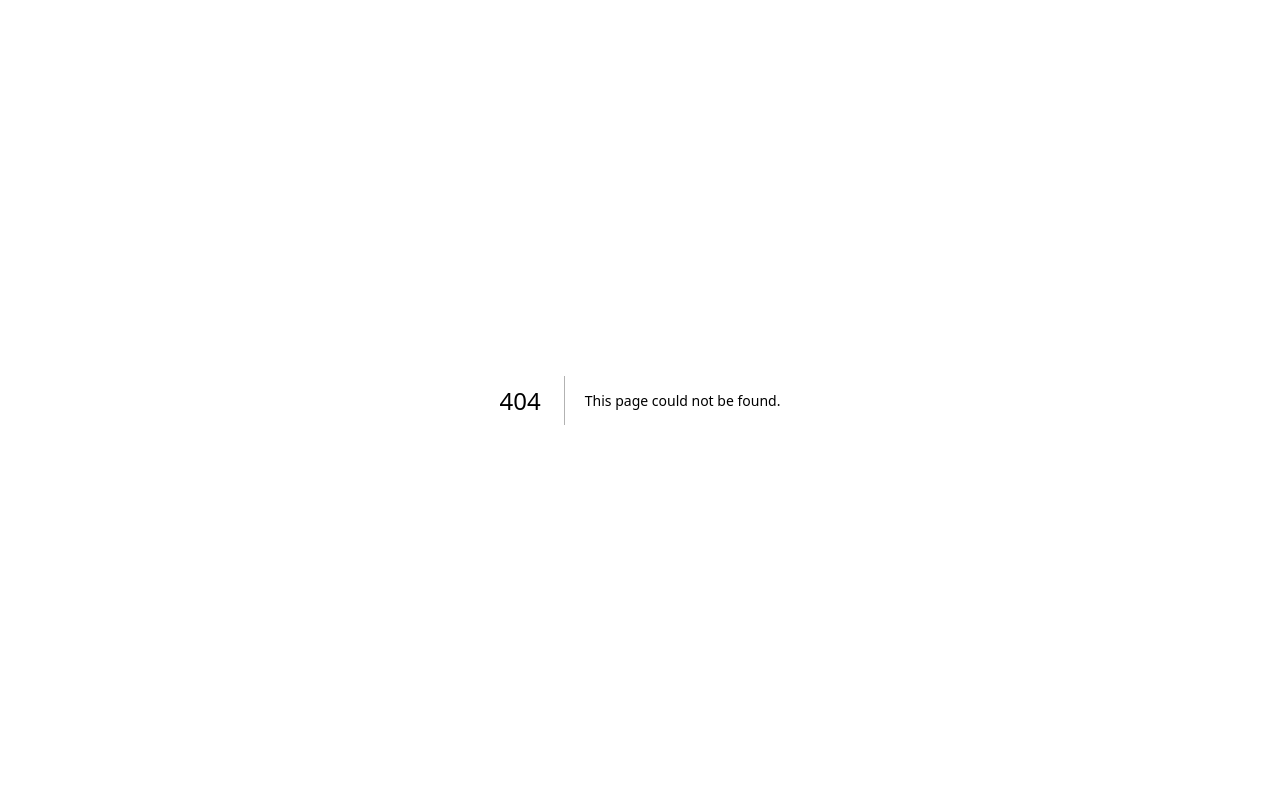
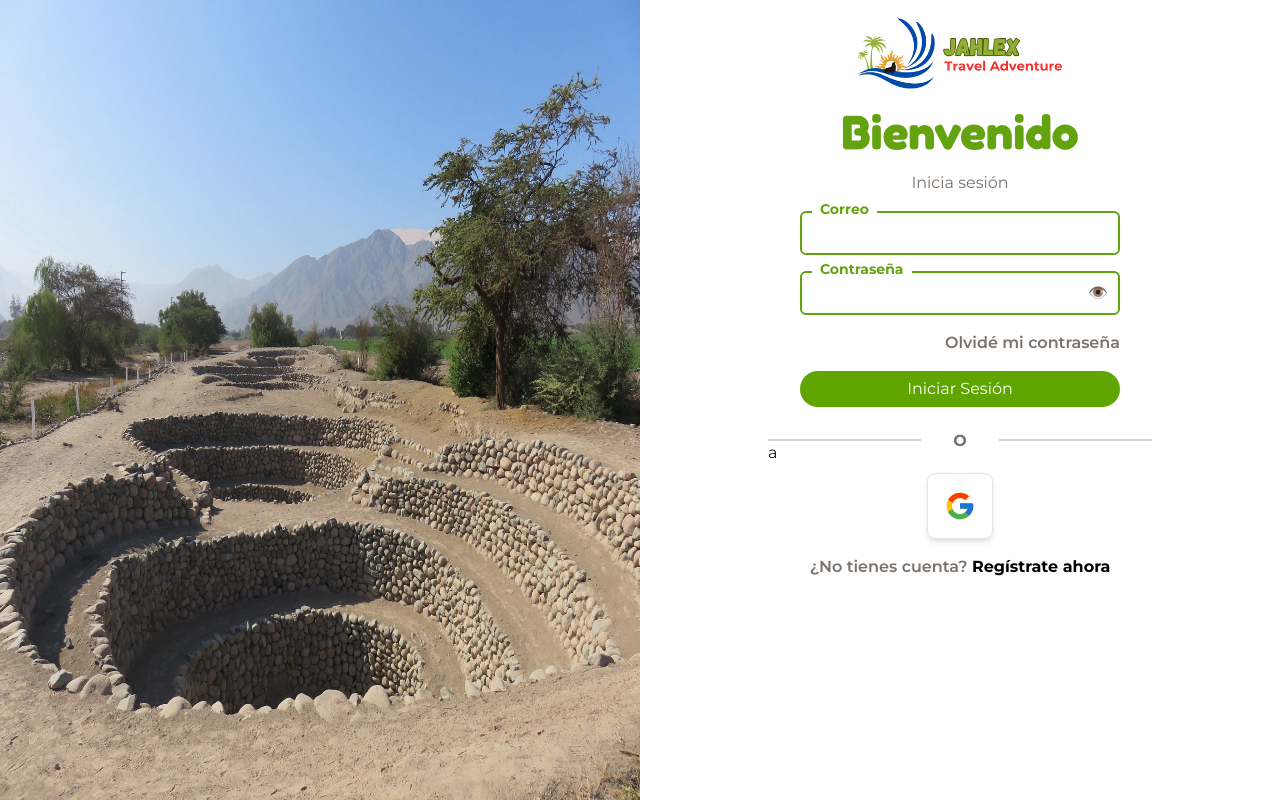
Before and after one commit to MagalyCanelo/JahlexTravelV2, a Next.js app: page /login in a window 1280 px wide. Before the commit this address had no page. Built offline with nearby package versions, Linux system fonts and the light colour scheme.

Commit message:
feat: LoginView

```diff
--- a/app/Components/ActionButton.tsx
+++ b/app/Components/ActionButton.tsx
@@ -2,12 +2,14 @@
 
 function ActionButton(props: {
   onClick?: () => void;
+  type?: "button" | "submit" | "reset";
   tipo: "primary" | "secondary";
   title: string;
 }) {
   return (
     <button
       onClick={props.onClick}
+      type={props.type ? props.type : "button"}
       className={
         props.tipo === "primary"
           ? "bg-lime-600 text-white px-4 py-[6px] rounded-full bg-oliva-o-hover transition"
--- a/app/Components/Header.tsx
+++ b/app/Components/Header.tsx
@@ -2,7 +2,7 @@
 
 import logo from "@/public/logo.png";
 import Link from "next/link";
-import { usePathname } from "next/navigation";
+import { usePathname, useRouter } from "next/navigation";
 import { useEffect, useState } from "react";
 import { IoMenu } from "react-icons/io5";
 import ActionButton from "./ActionButton";
@@ -16,12 +16,13 @@ const Header = (props: { className?: string; onClick?: () => void }) => {
   const toggleMenu = () => setMenuOpen(!menuOpen);
 
   const pathname = usePathname();
+  const router = useRouter();
 
   return (
     <header
       className={`w-full ${
         pathname !== "/"
-          ? "!bg-stone-50 relative top-0 shadow text-black"
+          ? "!bg-stone-50 relative top-0  text-black"
           : "absolute top-0 text-white"
       } z-50 ${props.className} transition-all duration-100 ease-in-out `}
     >
@@ -108,12 +109,16 @@ const Header = (props: { className?: string; onClick?: () => void }) => {
           <SidebarMenu isOpen={menuOpen} onClose={() => setMenuOpen(false)} />{" "}
           <div className="flex flex-row gap-4">
             <ActionButton
-              onClick={() => {}}
+              onClick={() => {
+                router.push("/login");
+              }}
               tipo="secondary"
               title="Iniciar Sesión"
             />
             <ActionButton
-              onClick={() => {}}
+              onClick={() => {
+                router.push("/register");
+              }}
               tipo="primary"
               title="Regístrate"
             />
--- /dev/null
+++ b/app/Components/InputComponent.tsx
@@ -0,0 +1,58 @@
+"use client";
+import React, { InputHTMLAttributes, useEffect, useState } from "react";
+
+interface EmailInputProps extends InputHTMLAttributes<HTMLInputElement> {
+  label?: string;
+  error?: string;
+  containerClassName?: string;
+}
+
+const EmailInput: React.FC<EmailInputProps> = ({
+  label = "Correo",
+  error,
+  containerClassName = "",
+  ...props
+}) => {
+  const [isFocused, setIsFocused] = useState(false);
+  const isValidEmail = (email: string) => {
+    const emailRegex = /^[^\s@]+@[^\s@]+\.[^\s@]+$/;
+    return emailRegex.test(email);
+  };
+
+
+  return (
+    <div className={`flex flex-col relative text-black ${containerClassName}`}>
+      <label
+        htmlFor="email"
+        className={`absolute text-sm transition-all duration-200 ${
+          isFocused || props.value?.toString() !== ""
+            ? "oliva-c font-bold -top-3 bg-white px-2 left-3 "
+            : "text-gray-700 top-3 left-3"
+        }`}
+      >
+        {label}
+      </label>
+
+      <input
+        id="email"
+        name="email"
+        type="email"
+        className={`px-4 py-2 border-2 rounded-md focus:outline-none  ${
+          error ? "border-red-500 " : "border-oliva-c"
+        } transition-all duration-200`}
+        onFocus={() => setIsFocused(true)}
+        onBlur={() => {
+          setIsFocused(false);
+          isValidEmail(props.value?.toString() || "")
+            ? ""
+            : "Invalid email format";
+        }}
+        {...props}
+      />
+
+      {error && <p className="mt-1 text-sm text-red-600">{error}</p>}
+    </div>
+  );
+};
+
+export default EmailInput;
--- /dev/null
+++ b/app/Components/PasswordInput.tsx
@@ -0,0 +1,58 @@
+"use client";
+import React, { InputHTMLAttributes, useState } from "react";
+
+interface PasswordInputProps extends InputHTMLAttributes<HTMLInputElement> {
+  label?: string;
+  error?: string;
+  containerClassName?: string;
+}
+
+const PasswordInput: React.FC<PasswordInputProps> = ({
+  label = "Contraseña",
+  error,
+  containerClassName = "",
+  ...props
+}) => {
+  const [isFocused, setIsFocused] = useState(false);
+  const [showPassword, setShowPassword] = useState(false);
+
+  return (
+    <div className={`flex flex-col relative text-black ${containerClassName}`}>
+      <label
+        htmlFor="password"
+        className={`absolute text-sm transition-all duration-200 ${
+          isFocused || props.value?.toString() !== ""
+            ? "oliva-c font-bold -top-3 !bg-white z-10 px-2 left-3 "
+            : "text-gray-700 top-3 left-3"
+        }`}
+      >
+        {label}
+      </label>
+
+      <div className="relative">
+        <input
+          id="password"
+          name="password"
+          type={showPassword ? "text" : "password"}
+          className={`w-full px-4 py-2 border-2 rounded-md focus:outline-none ${
+            error ? "border-red-500" : "border-oliva-c"
+          } transition-all duration-200`}
+          onFocus={() => setIsFocused(true)}
+          onBlur={() => setIsFocused(false)}
+          {...props}
+        />
+        <button
+          type="button"
+          onClick={() => setShowPassword(!showPassword)}
+          className="absolute right-3 top-1/2 transform -translate-y-1/2"
+        >
+          {showPassword ? "🙈" : "👁️"}
+        </button>
+      </div>
+
+      {error && <p className="mt-1 text-sm text-red-600">{error}</p>}
+    </div>
+  );
+};
+
+export default PasswordInput;
--- a/app/config/config.ts
+++ b/app/config/config.ts
@@ -6,12 +6,12 @@ import { getFirestore } from "firebase/firestore";
 
 // Your web app's Firebase configuration
 const firebaseConfig = {
-  apiKey: "AIzaSyCPZzrQtB8rzrpcMM5KdDMQ006lqwaOx0g",
-  authDomain: "jahlextravel-8eeae.firebaseapp.com",
-  projectId: "jahlextravel-8eeae",
-  storageBucket: "jahlextravel-8eeae.firebasestorage.app",
-  messagingSenderId: "397366431481",
-  appId: "1:397366431481:web:d6a9f3bfe1f17584c8dc28"
+  apiKey: "AIzaSyAu_lENbJ2NLwdtp8kGg-WbnVJ78PuGMAQ",
+  authDomain: "jahlextravelweb.firebaseapp.com",
+  projectId: "jahlextravelweb",
+  storageBucket: "jahlextravelweb.firebasestorage.app",
+  messagingSenderId: "617119002948",
+  appId: "1:617119002948:web:cf9af3eb8187ba9c016711"
 };
 
 // Initialize Firebase
--- a/app/globals.css
+++ b/app/globals.css
@@ -61,6 +61,9 @@ color: var(--oliva-o);
 .border-oliva-o {
   border-color: var(--oliva-o);
 }
+.border-oliva-c {
+  border-color: var(--oliva-c);
+}
 
 .oliva-c-hover:hover {
   color: var(--oliva-c);
--- /dev/null
+++ b/app/login/page.tsx
@@ -0,0 +1,70 @@
+"use client";
+import Image from "next/image";
+import React from "react";
+import logo from "@/public/logo.png";
+import EmailInput from "../Components/InputComponent";
+import PasswordInput from "../Components/PasswordInput";
+import Link from "next/link";
+import ActionButton from "../Components/ActionButton";
+import { FcGoogle } from "react-icons/fc";
+import images from "@/public/acueductos2.jpg";
+
+function page() {
+  return (
+    <div className="grid grid-cols-1 lg:grid-cols-2 h-dvh">
+      <Image src={images} alt="Imagen tour" className="bg-pink-400 col-span-1 h-full"/>
+      <section className="bg-white col-span-1 h-full">
+        <Image src={logo} alt="Logo Jahlex" className="w-52 mx-auto my-4" />
+        <div className="flex flex-col items-center justify-center gap-4 mb-4">
+          <h1 className="text-5xl font-bold font-fredoka oliva-c text-white">
+            Bienvenido
+          </h1>
+          <p className="text-stone-500">Inicia sesión</p>
+        </div>
+        <form
+          action=""
+          onSubmit={(e) => {
+            e.preventDefault();
+            const formData = new FormData(e.target as HTMLFormElement);
+            const data = Object.fromEntries(formData);
+            console.log(data);
+          }}
+          className="flex flex-col w-full  gap-0 px-32"
+        >
+          <div className="flex flex-col gap-4 px-8">
+            <EmailInput name="email" />
+            <PasswordInput name="password" />
+          </div>
+
+          <div className="flex flex-col w-full justify-center mt-4 mb-8 px-8 gap-4">
+            <Link
+              href="/passrecovery"
+              className="text-stone-500 font-semibold hover:underline w-full text-right "
+            >
+              Olvidé mi contraseña
+            </Link>
+            <ActionButton
+              type="submit"
+              onClick={() => {}}
+              tipo="primary"
+              title="Iniciar Sesión"
+            />
+          </div>
+          <div className="border-t-2 border-stone-300 relative w-full">
+            <span>a</span>
+            <p className="text-center text-stone-500 font-bold absolute -top-3 bg-white px-8 mx-auto left-0 right-0 w-fit">O</p>
+          </div>
+          <button className="border border-stone-200 text-black w-fit p-4 rounded-lg shadow-md flex items-center gap-2 mx-auto my-2 hover:bg-stone-100 transition">
+            <FcGoogle size={32} />
+          </button>
+          <Link href="/register" className="text-stone-500 font-semibold hover:underline w-full text-center mt-2">
+            ¿No tienes cuenta? <span className="font-bold text-black">
+                Regístrate ahora</span>
+            </Link>
+        </form>
+      </section>
+    </div>
+  );
+}
+
+export default page;
--- /dev/null
+++ b/app/register/page.tsx
@@ -0,0 +1,9 @@
+import React from 'react'
+
+function page() {
+  return (
+    <div>page</div>
+  )
+}
+
+export default page
```
Lines whose indentation alone changed are shown as unchanged.
